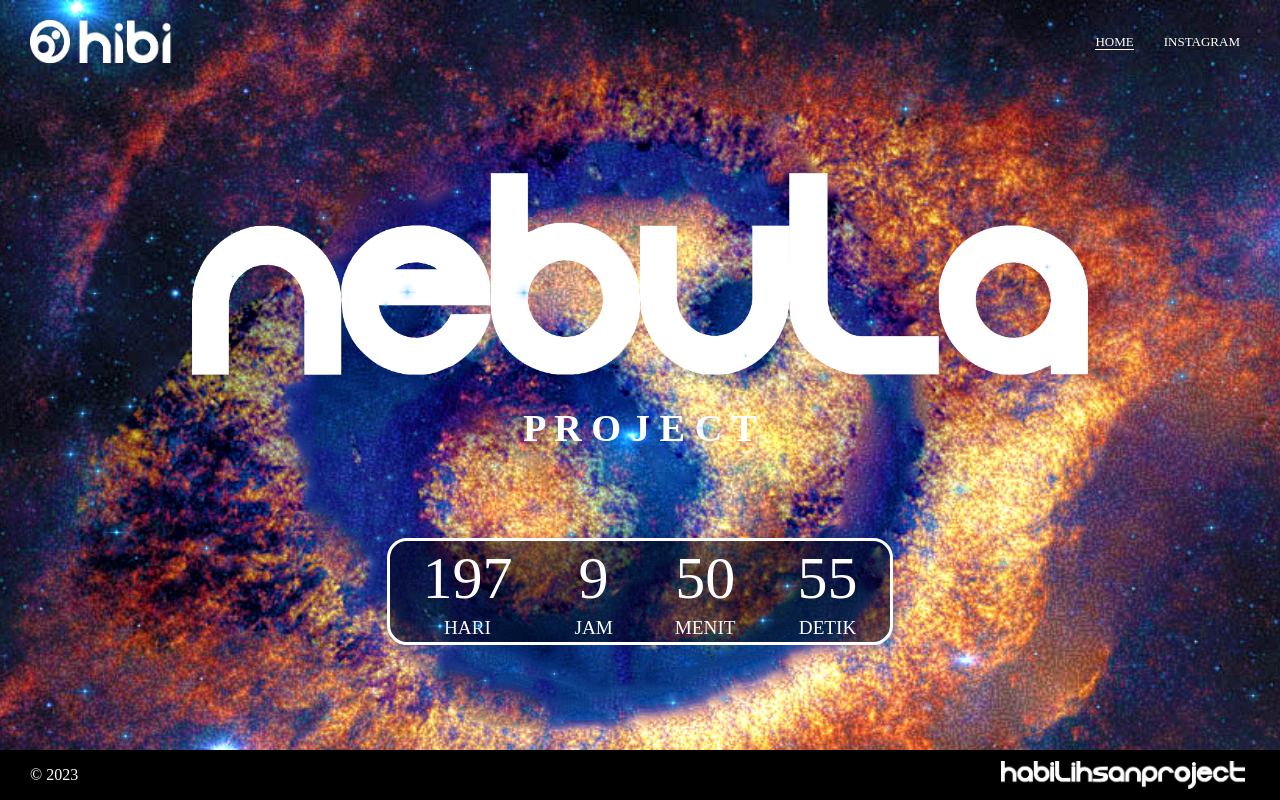
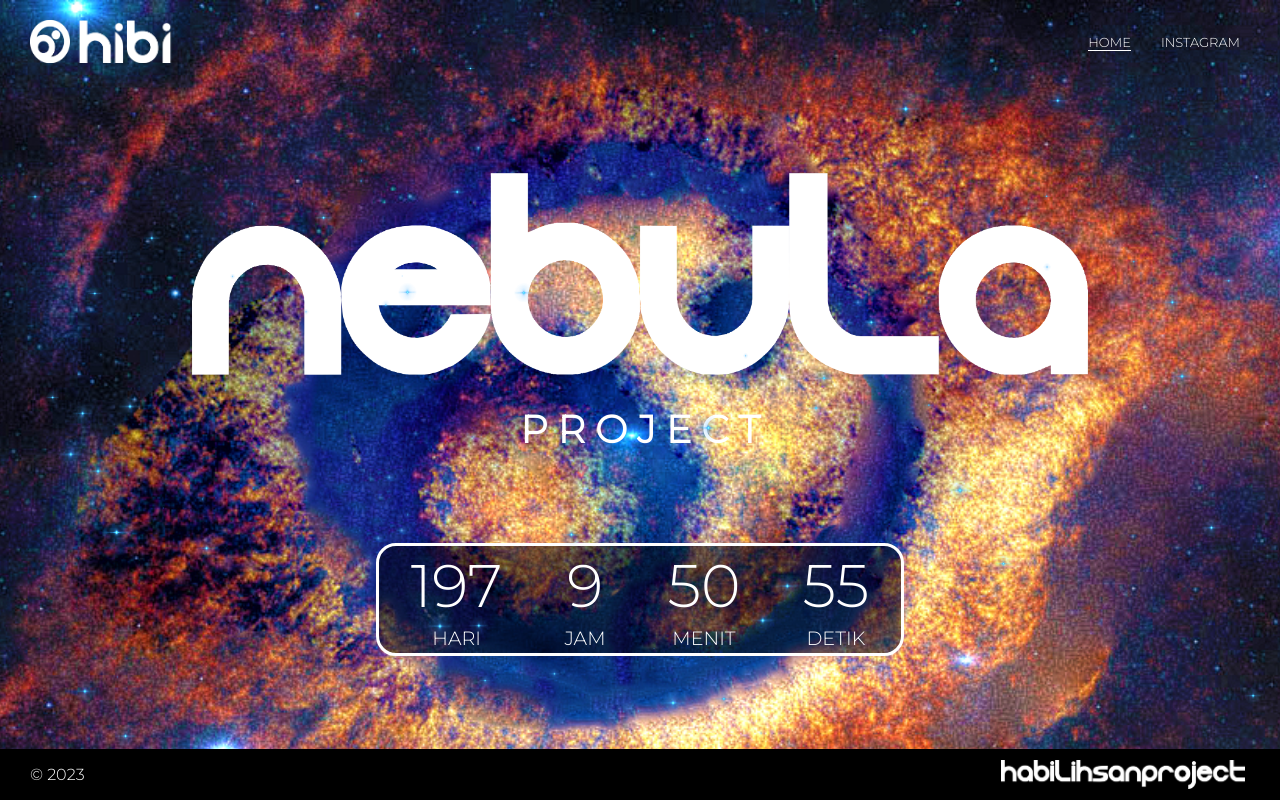
Before and after one commit to HABILIHSANPROJECT/habilihsanproject.github.io, a PHP site: page /index.html in a window 1280 px wide. Run offline with PHP 8.4, Linux system fonts and the light colour scheme.

Commit message:
Initial commit

```diff
--- a/index.html
+++ b/index.html
@@ -3,6 +3,7 @@
     <head>
         <title>habilihsanproject</title>
         <link href="./style.css" type="text/css" rel="stylesheet" />
+        <link href="https://fonts.googleapis.com/css?family=Montserrat:100,200,300" rel="stylesheet">
     </head>
     <body>
         <div class="header">
--- a/style.css
+++ b/style.css
@@ -8,7 +8,7 @@ body {
     margin: 0;
     position: absolute;
     top: 0;
-    font-family: 'montserrat';
+    font-family: 'Montserrat', sans-serif;
 }
 a {
     text-decoration: none;
@@ -21,7 +21,7 @@ a:active {
     color: white;
 }
 button {
-    font-family: 'montserrat';
+    font-family: 'Montserrat', sans-serif;
 }
 .header {
     background-color: transparent;
```
